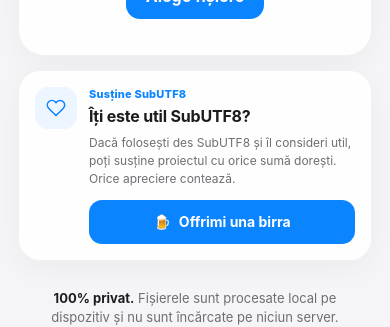
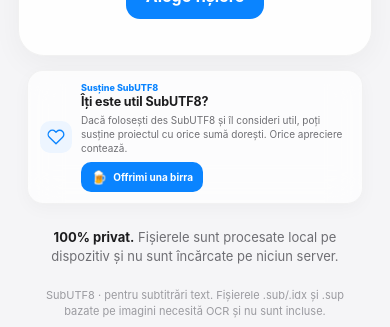
Before and after one commit to Zuzuitu/subutf8, a React (Vite) app: page / in a window 390 px wide. Shown: the part 744-1071 px from the top of the page. Built offline with nearby package versions, Linux system fonts and the light colour scheme.

Commit message:
Update styles.css

```diff
--- a/src/styles.css
+++ b/src/styles.css
@@ -67,6 +67,7 @@
 .card{
   background:rgba(255,255,255,.86);
   backdrop-filter:blur(20px);
+  -webkit-backdrop-filter:blur(20px);
   border:1px solid rgba(0,0,0,.05);
   border-radius:26px;
   padding:18px;
@@ -419,6 +420,94 @@
   color:#9a9aa0;
 }
 
+/* Susținere - variantă compactă */
+
+.supportCard{
+  display:flex;
+  align-items:center;
+  gap:11px;
+  width:min(100%,620px);
+  margin:5px auto 16px;
+  padding:12px 14px;
+  background:rgba(255,255,255,.72);
+  backdrop-filter:blur(16px);
+  -webkit-backdrop-filter:blur(16px);
+  border:1px solid rgba(0,0,0,.045);
+  border-radius:18px;
+  box-shadow:0 5px 18px rgba(0,0,0,.03);
+}
+
+.supportIcon{
+  width:36px;
+  height:36px;
+  flex:0 0 36px;
+  display:grid;
+  place-items:center;
+  border-radius:11px;
+  background:#edf5ff;
+  color:#0a84ff;
+}
+
+.supportContent{
+  flex:1;
+  min-width:0;
+}
+
+.supportLabel{
+  margin-bottom:1px;
+  color:#0a84ff;
+  font-size:9.5px;
+  font-weight:800;
+}
+
+.supportContent h3{
+  margin:0 0 3px;
+  color:#1c1c1e;
+  font-size:13px;
+  line-height:1.3;
+  letter-spacing:-.1px;
+}
+
+.supportContent p{
+  max-width:480px;
+  margin:0;
+  color:#6e6e73;
+  font-size:10.5px;
+  line-height:1.4;
+}
+
+.paypalButton{
+  display:inline-flex;
+  align-items:center;
+  justify-content:center;
+  gap:6px;
+  min-height:32px;
+  margin-top:8px;
+  padding:7px 11px;
+  border-radius:10px;
+  background:#0a84ff;
+  color:#fff;
+  font-size:10.5px;
+  font-weight:750;
+  line-height:1;
+  text-decoration:none;
+  -webkit-tap-highlight-color:transparent;
+  transition:transform .15s ease,opacity .15s ease;
+}
+
+.paypalButton:hover{
+  opacity:.9;
+}
+
+.paypalButton:active{
+  transform:scale(.97);
+}
+
+.beerIcon{
+  font-size:13px;
+  line-height:1;
+}
+
 @media(max-width:620px){
   header{
     display:block;
@@ -451,6 +540,45 @@
 
   .small + .small{
     grid-column:3;
+  }
+
+  .supportCard{
+    width:calc(100% - 18px);
+    margin:4px auto 14px;
+    padding:11px 12px;
+    gap:9px;
+    border-radius:16px;
+  }
+
+  .supportIcon{
+    width:32px;
+    height:32px;
+    flex-basis:32px;
+    border-radius:10px;
+  }
+
+  .supportIcon svg{
+    width:18px;
+    height:18px;
+  }
+
+  .supportLabel{
+    font-size:9px;
+  }
+
+  .supportContent h3{
+    font-size:12.5px;
+  }
+
+  .supportContent p{
+    font-size:10px;
+  }
+
+  .paypalButton{
+    min-height:30px;
+    margin-top:7px;
+    padding:7px 10px;
+    font-size:10px;
   }
 }
 
@@ -542,122 +670,9 @@
   .status{
     background:#3a3a3c;
   }
-}
 
-/* SubUTF8 - susținere PayPal */
-
-.supportCard{
-  display:flex;
-  align-items:flex-start;
-  gap:15px;
-  margin:8px 0 18px;
-  padding:18px;
-  background:rgba(255,255,255,.86);
-  backdrop-filter:blur(20px);
-  -webkit-backdrop-filter:blur(20px);
-  border:1px solid rgba(0,0,0,.05);
-  border-radius:22px;
-  box-shadow:0 8px 30px rgba(0,0,0,.045);
-}
-
-.supportIcon{
-  width:46px;
-  height:46px;
-  flex:0 0 46px;
-  display:grid;
-  place-items:center;
-  border-radius:14px;
-  background:#edf5ff;
-  color:#0a84ff;
-}
-
-.supportContent{
-  flex:1;
-  min-width:0;
-}
-
-.supportLabel{
-  margin-bottom:5px;
-  color:#0a84ff;
-  font-size:11px;
-  font-weight:800;
-  letter-spacing:.2px;
-}
-
-.supportContent h3{
-  margin:0 0 7px;
-  color:#1c1c1e;
-  font-size:17px;
-  line-height:1.3;
-  letter-spacing:-.2px;
-}
-
-.supportContent p{
-  margin:0;
-  max-width:620px;
-  color:#6e6e73;
-  font-size:13px;
-  line-height:1.5;
-}
-
-.paypalButton{
-  display:inline-flex;
-  align-items:center;
-  justify-content:center;
-  gap:8px;
-  min-height:44px;
-  margin-top:13px;
-  padding:11px 16px;
-  border-radius:13px;
-  background:#0a84ff;
-  color:#fff;
-  font-size:14px;
-  font-weight:750;
-  line-height:1;
-  text-decoration:none;
-  -webkit-tap-highlight-color:transparent;
-  transition:transform .15s ease,opacity .15s ease;
-}
-
-.paypalButton:hover{
-  opacity:.9;
-}
-
-.paypalButton:active{
-  transform:scale(.97);
-}
-
-@media(max-width:620px){
   .supportCard{
-    padding:16px;
-    gap:12px;
-  }
-
-  .supportIcon{
-    width:42px;
-    height:42px;
-    flex-basis:42px;
-    border-radius:13px;
-  }
-
-  .supportContent h3{
-    font-size:16px;
-  }
-
-  .supportContent p{
-    font-size:12px;
-  }
-
-  .paypalButton{
-    width:100%;
-    min-height:44px;
-    margin-top:12px;
-  }
-}
-
-@media(prefers-color-scheme:dark){
-  .supportCard{
-    background:#1c1c1e;
+    background:rgba(28,28,30,.78);
     border-color:rgba(255,255,255,.04);
   }
 
@@ -677,4 +692,10 @@
   .supportContent p{
     color:#a1a1a6;
   }
+
+  .fileNameNotice{
+    background:rgba(255,159,10,.12);
+    border-color:rgba(255,159,10,.22);
+    color:#ffd28a;
+  }
 }
```
